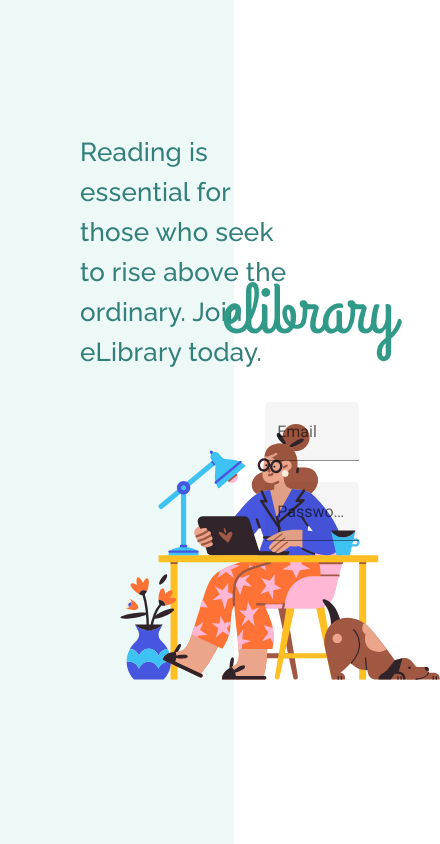
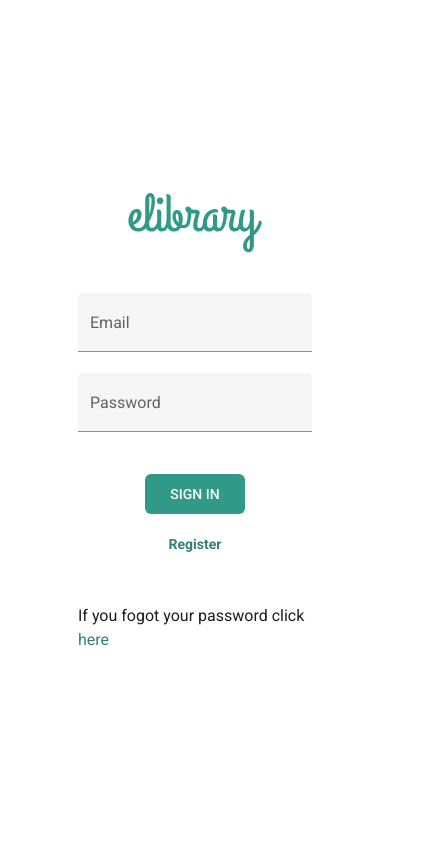
Before and after one commit to nemanja-jovanovic-dev/elibrary-frontend, an Angular app in the folder elibrary-web-client/: page /public/login in a window 390 px wide. Shown: the whole page, 440 px wide, since content can reach past the window. Built offline with nearby package versions, Linux system fonts and the light colour scheme.

Commit message:
button component, responsive login page

```diff
--- a/elibrary-web-client/src/app/modules/public/login/components/login-form/login-form.component.html
+++ b/elibrary-web-client/src/app/modules/public/login/components/login-form/login-form.component.html
@@ -12,5 +12,28 @@
                        [placeholder]="'*******'"
                        [type]="'password'"></app-input>
         </div>
+
+        <div class="form__submit">
+            <div class="form__submit-btn">
+                <app-button [label]="'Sign in'"
+                            [cssClass]="'btn__primary'">
+                </app-button>
+            </div>
+
+            <div class="form__register-btn">
+                <app-button [label]="'Register'"
+                            [cssClass]="'btn__tertiary'">
+                </app-button>
+            </div>
+
+            <div class="form__forgot-password">
+                <p>If you fogot your password click
+                    <a href="#"
+                       class="form__forgot-password-link">
+                        here
+                    </a>
+                </p>
+            </div>
+        </div>
     </div>
 </div>
--- a/elibrary-web-client/src/app/modules/public/login/components/login-form/login-form.component.scss
+++ b/elibrary-web-client/src/app/modules/public/login/components/login-form/login-form.component.scss
@@ -13,4 +13,25 @@
     &__input-wrapper {
         width: 60%;
     }
+
+    &__submit {
+        margin-top: rem(20px);
+        display: flex;
+        justify-content: center;
+        align-items: center;
+        flex-direction: column;
+    }
+
+    &__register-btn {
+        margin-top: rem(10px);
+    }
+
+    &__forgot-password {
+        margin-top: rem(40px);
+        color: $black;
+
+        &-link {
+            color: $green-dark;
+        }
+    }
 }
--- a/elibrary-web-client/src/app/modules/public/login/login-container/login-container.component.scss
+++ b/elibrary-web-client/src/app/modules/public/login/login-container/login-container.component.scss
@@ -1,17 +1,26 @@
 @import 'variables';
 @import 'functions';
+@import 'mixins';
 
 .login {
     display: flex;
     height: 100vh;
 
     &__cover {
-        width: 60%;
+        display: none;
+
+        @include breakpoint('tablet') {
+            width: 50%;
             height: 100%;
             display: flex;
             align-items: center;
             padding: rem(40px);
             background-color: $green-light-background;
+        }
+
+        @include breakpoint('tablet-wide') {
+            width: 60%;
+        }
     }
 
     &__wrapper {
@@ -21,8 +30,12 @@
 
     &__message {
         color: $green-dark;
+        width: 70%;
+        margin-left: 10%;
+
+        @include breakpoint('tablet-wide') {
             width: 55%;
-        margin-left: 10%;
+        }
     }
 
     &__cover-image {
@@ -32,7 +45,15 @@
     }
 
     &__credentials {
+        width: 100%;
+
+        @include breakpoint("tablet") {
+            width: 50%;
+        }
+
+        @include breakpoint('tablet-wide') {
             width: 40%;
+        }
     }
 
     &__credentials-wrapper {
@@ -44,7 +65,7 @@
     }
 
     &__logo {
-        height: rem(80px);
+        height: rem(60px);
         width: auto;
         margin-bottom: rem(40px);
     }
--- /dev/null
+++ b/elibrary-web-client/src/app/shared/button/button.component.html
@@ -0,0 +1,4 @@
+<button class="btn {{cssClass}}"
+        (click)="clickEvent.emit()">
+    {{ label }}
+</button>
--- /dev/null
+++ b/elibrary-web-client/src/app/shared/button/button.component.scss
@@ -0,0 +1,23 @@
+@import 'mixins';
+@import 'variables';
+
+.btn {
+    @include btn-base-style;
+
+    &__primary {
+        color: $cream-font;
+        background-color: $green;
+    }
+
+    &__secondary {
+        border: 1px solid $green;
+        color: $green;
+    }
+
+    &__tertiary {
+        color: $green-dark;
+        text-transform: capitalize;
+        font-weight: 600;
+        background: none;
+    }
+}
--- /dev/null
+++ b/elibrary-web-client/src/app/shared/button/button.component.ts
@@ -0,0 +1,19 @@
+import { Component, EventEmitter, Input, OnInit, Output } from '@angular/core';
+
+@Component({
+    selector: 'app-button',
+    templateUrl: './button.component.html',
+    styleUrls: ['./button.component.scss']
+})
+export class ButtonComponent implements OnInit {
+
+    @Input() label: string = '';
+    @Input() cssClass: string = 'btn__primary'
+    @Input() iconClass: string = '';
+
+    @Output() clickEvent = new EventEmitter<void>();
+
+    constructor() {}
+
+    ngOnInit(): void {}
+}
--- a/elibrary-web-client/src/app/shared/shared.module.ts
+++ b/elibrary-web-client/src/app/shared/shared.module.ts
@@ -5,6 +5,7 @@ import { MatInputModule } from '@angular/material/input';
 import { HttpClientModule } from '@angular/common/http';
 import { FormsModule, ReactiveFormsModule } from '@angular/forms';
 import { MaterialModule } from '../core/material/material.module';
+import { ButtonComponent } from './button/button.component';
 
 const MODULES_TO_IMPORT = [
     CommonModule,
@@ -17,6 +18,7 @@ const MODULES_TO_IMPORT = [
 
 const COMPONENTS_TO_EXPORT = [
     InputComponent,
+    ButtonComponent,
 ]
 
 @NgModule({
--- a/elibrary-web-client/src/styles/_mixins.scss
+++ b/elibrary-web-client/src/styles/_mixins.scss
@@ -1,4 +1,5 @@
 @import 'variables';
+@import 'functions';
 
 @mixin ellipsis($max-width: null) {
     display: inline-block;
@@ -25,3 +26,15 @@
     -webkit-border-radius: $radius;
     border-radius: $radius;
 }
+
+@mixin btn-base-style() {
+    font-size: $s-14;
+    line-height: $s-20;
+    font-weight: 500;
+    padding: $s-10 $s-20;
+    border-radius: $s-6;
+    border: none;
+    min-width: rem(100px);
+    cursor: pointer;
+    text-transform: uppercase;
+}
--- a/elibrary-web-client/src/styles/_variables.scss
+++ b/elibrary-web-client/src/styles/_variables.scss
@@ -22,6 +22,7 @@ $green-dark: #337F7A;
 $gray: #FBFBFD;
 
 $cream: #F8F1EB;
+$cream-font: #FFFFF9;
 
 $organge: #FCB58A;
 
@@ -33,5 +34,11 @@ $pink-dark: #BE646D;
 $red: #AE0F2C;
 $red-ligtt: #F05967;
 
+$yellow: #FDCF69;
 
-$yellow: #FDCF69;
+$s-6: .375rem;
+$s-8: .5rem;
+$s-10: .625rem;
+$s-12: .75rem;
+$s-14: .875rem;
+$s-20: 1.25rem;
--- a/elibrary-web-client/src/styles/general.scss
+++ b/elibrary-web-client/src/styles/general.scss
@@ -8,6 +8,10 @@
 
 h1, h2, h3, h4, h5, h6 {
     font-family: 'Raleway', 'Helvetica', 'Arial', sans-serif;
+}
+
+*:not(h1, h2, h3, h4, h5, h6) {
+    font-family: 'Roboto', 'Helvetica', 'Arial', sans-serif;
 }
 
 h1 {
@@ -51,3 +55,7 @@ p {
     letter-spacing: 0;
     font-weight: 400;
 }
+
+a {
+    text-decoration: none;
+}
```
Also changed, not shown: 1 other file (tests, documents, lock files or other folders). Lines whose indentation alone changed are shown as unchanged.
